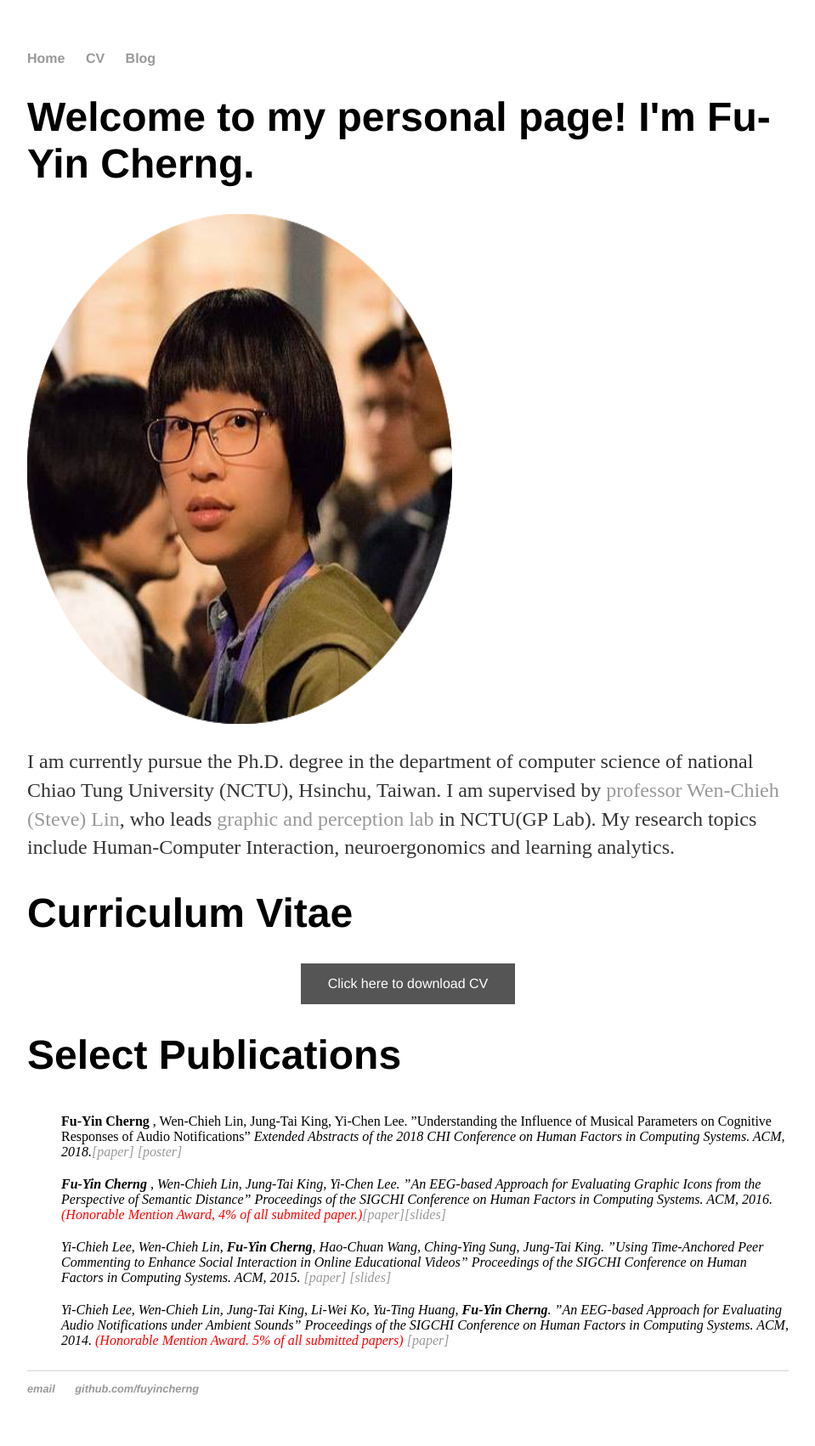
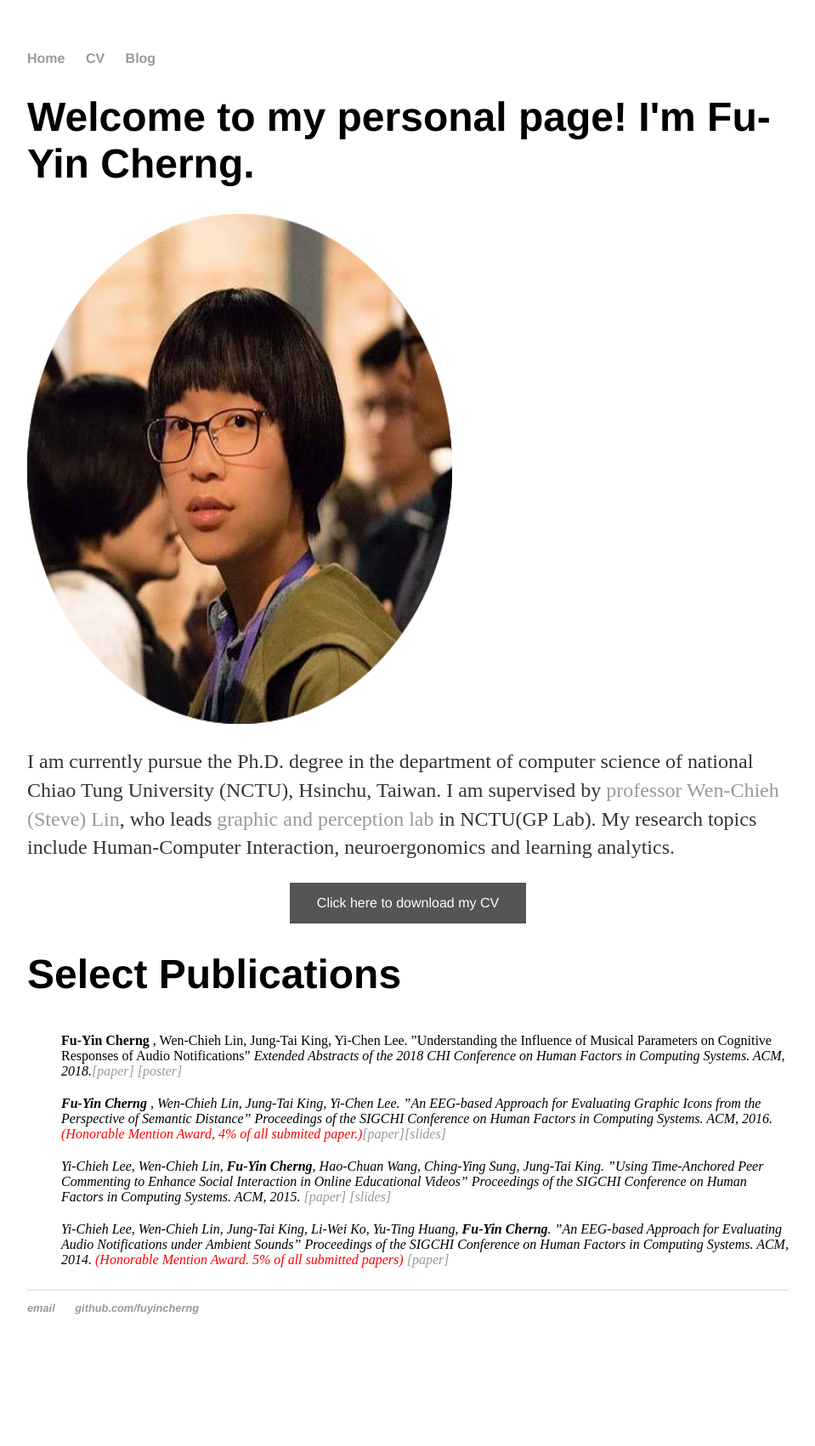
Before and after one commit to FuyinCherng/FuyinCherng.github.io, a Jekyll site: the page built from index.html, in a window 1280 px wide. Shown: the whole page at 85% size, without its empty margins (160-1119 px from the left). Built offline with Jekyll 4.4.1, drawn with Linux system fonts in a browser that asks for light colours; after the commit the page ends 1607 px from its top, so only the background shows below that.

Commit message:
remove Curriculum Vitae

```diff
--- a/index.html
+++ b/index.html
@@ -16,10 +16,10 @@ title: Fu-Yin Cherng
 
 	<p>I am currently pursue the Ph.D. degree in the department of computer science of national Chiao Tung University (NCTU), Hsinchu, Taiwan. I am supervised by <a href="https://gpl.cs.nctu.edu.tw/Steve-Lin/" target="_blannk">professor Wen-Chieh (Steve) Lin</a>, who leads <a href="https://gpl.cs.nctu.edu.tw/" target="_blannk">graphic and perception lab</a> in NCTU(GP Lab). My research topics include Human-Computer Interaction, neuroergonomics and learning analytics. </p>
 
-	<h1>Curriculum Vitae</h1>
+	<!-- <h1>Curriculum Vitae</h1> -->
 
 	<div style="text-align:center;">
-	<a href="/cv/cv_2018.pdf" target="_blank" class="button">Click here to download CV</a>
+	<a href="/cv/cv_2018.pdf" target="_blank" class="button">Click here to download my CV</a>
 	</div>
 
 	<h1>Select Publications</h1>
```
